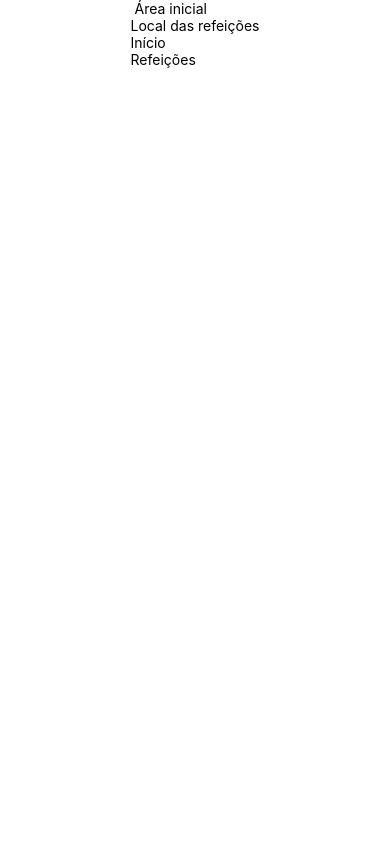
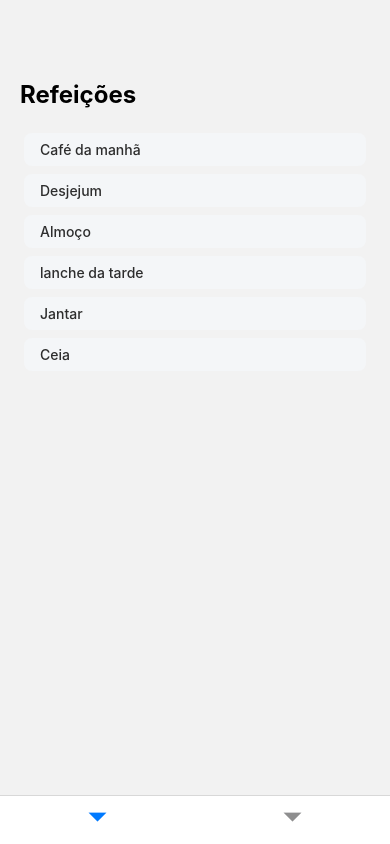
Before and after one commit to projeto-mobile-coding/Not-Fat, a React Native app in the folder Not-Fat/: screen / in a window 390 px wide. Built offline with nearby package versions, Linux system fonts and the light colour scheme.

Commit message:
feat: Criação da Tab bar, criação do componente botao.
Foi criado a tab bar. Criado o componente botao e utilizado na página de refeições

```diff
--- a/Not-Fat/App.js
+++ b/Not-Fat/App.js
@@ -1,13 +1,19 @@
 import { StatusBar } from "expo-status-bar";
 import { StyleSheet, Text, View, Image } from "react-native";
 import { NavigationContainer } from "@react-navigation/native";
+import { Routes } from "./src/routes";
 import Refeicao from "./pages/refeicao";
 
 export default function App() {
   return (
-    <View>
-      <Refeicao />
-      <StatusBar style="light" />
-    </View>
+    <NavigationContainer>
+      <Routes />
+    </NavigationContainer>
+    // <NavigationContainer>
+    //   <View>
+    //     <Routes />
+    //     <StatusBar style="light" />
+    //   </View>
+    // </NavigationContainer>
   );
 }
--- a/Not-Fat/app.json
+++ b/Not-Fat/app.json
@@ -8,7 +8,7 @@
     "userInterfaceStyle": "light",
     "newArchEnabled": true,
     "splash": {
-      "image": "./assets/images/splash-logo (3).png",
+      "image": "./assets/images/splash-logo.png",
       "resizeMode": "native",
       "backgroundColor": "#ffffff"
     },
--- a/Not-Fat/components/constantes/refeicao-nome.js
+++ /dev/null
@@ -1,8 +0,0 @@
-export const refeicaoNome = [
-  "Desjejum",
-  "Café da manhã",
-  "Almoço",
-  "lanche da tarde",
-  "Jantar",
-  "Ceia",
-];
--- a/Not-Fat/pages/perfil/index.js
+++ b/Not-Fat/pages/perfil/index.js
@@ -0,0 +1,38 @@
+import React from "react";
+import { StatusBar } from "expo-status-bar";
+import {
+  KeyboardAvoidingView,
+  StyleSheet,
+  Text,
+  TouchableOpacity,
+  View,
+  ScrollView,
+  Platform,
+} from "react-native";
+import { refeicaoNome } from "../../src/constantes/refeicao-nome";
+import { styles } from "./style";
+
+export default function Refeicao() {
+  return (
+    <View style={styles.container}>
+      <ScrollView style={styles.scrollView}>
+        <View style={styles.container}>
+          <StatusBar style="light" />
+          <View>
+            <Text> Área inicial</Text>
+            <Text>Local das refeições</Text>
+            <View>
+              <Text>Início</Text>
+            </View>
+            <View>
+              <Text>Refeições</Text>
+              <View /* Ficará o espaço para as refeições */>
+                {/* {refeicaoNome.map(refeicao) => ()} */}
+              </View>
+            </View>
+          </View>
+        </View>
+      </ScrollView>
+    </View>
+  );
+}
--- a/Not-Fat/pages/perfil/style.js
+++ b/Not-Fat/pages/perfil/style.js
@@ -0,0 +1,28 @@
+import { StyleSheet } from "react-native";
+import { colors } from "../../src/styles/colors";
+
+export const styles = StyleSheet.create({
+  container: {
+    // flex: 1,
+    backgroundColor: "red",
+    color: colors.text,
+  },
+  scrollView: {
+    flexGrow: 1,
+  },
+  container: {
+    flex: 1,
+    backgroundColor: colors.background,
+    alignItems: "center",
+    justifyContent: "center",
+  },
+  title: {
+    fontSize: 24,
+    fontWeight: "bold",
+    marginBottom: 20,
+  },
+  subTitle: {
+    color: colors.textSecondary,
+    fontSize: 16,
+  },
+});
--- a/Not-Fat/pages/refeicao/index.js
+++ b/Not-Fat/pages/refeicao/index.js
@@ -9,28 +9,28 @@ import {
   ScrollView,
   Platform,
 } from "react-native";
-import { refeicaoNome } from "../../components/constantes/refeicao-nome";
+import { refeicaoNome } from "../../src/constantes/refeicao-nome";
 import { styles } from "./style";
+import { Botao } from "../../src/components/botao";
 
 export default function Refeicao() {
   return (
     <KeyboardAvoidingView
+      style={styles.container}
       behavior={Platform.OS === "ios" ? "padding" : "height"}
     >
-      <ScrollView>
-        <View style={styles.container}>
+      <ScrollView style={styles.scrollView}>
+        <View style={styles.content}>
           <StatusBar style="light" />
           <View>
-            <Text> Área inicial</Text>
-            <Text>Local das refeições</Text>
-            <View>
-              <Text>Início</Text>
-            </View>
-            <View>
-              <Text>Refeições</Text>
-              <View /* Ficará o espaço para as refeições */>
-                {/* {refeicaoNome.map(refeicao) => ()} */}
-              </View>
+            <Text style={styles.title}>Refeições</Text>
+
+            <View /* Ficará o espaço para as refeições */>
+              {refeicaoNome.map((refeicao) => (
+                <Botao variant="primary" key={refeicao.nome}>
+                  {refeicao.nome}
+                </Botao>
+              ))}
             </View>
           </View>
         </View>
--- a/Not-Fat/pages/refeicao/style.js
+++ b/Not-Fat/pages/refeicao/style.js
@@ -1,15 +1,28 @@
 import { StyleSheet } from "react-native";
+import { colors } from "../../src/styles/colors";
 
 export const styles = StyleSheet.create({
   container: {
     flex: 1,
-    backgroundColor: "#fff",
-    alignItems: "center",
-    justifyContent: "center",
+    backgroundColor: colors.background,
+  },
+  scrollView: {
+    flexGrow: 1,
+  },
+  content: {
+    flex: 1,
+    backgroundColor: colors.background,
+    marginTop: 20,
+    paddingHorizontal: 20,
   },
   title: {
     fontSize: 24,
     fontWeight: "bold",
+    marginTop: 60,
     marginBottom: 20,
   },
+  subTitle: {
+    color: colors.textSecondary,
+    fontSize: 16,
+  },
 });
--- /dev/null
+++ b/Not-Fat/src/components/botao/index.js
@@ -0,0 +1,16 @@
+import { Text, TouchableOpacity } from "react-native";
+import { styles } from "../style";
+
+export function Botao({ variant = "primary", onPress, children }) {
+  return (
+    <TouchableOpacity
+      onPress={onPress}
+      style={[
+        styles.button,
+        variant === "primary" ? styles.buttonPrimary : styles.buttonSecondary,
+      ]}
+    >
+      <Text style={styles.buttonText}>{children}</Text>
+    </TouchableOpacity>
+  );
+}
--- /dev/null
+++ b/Not-Fat/src/components/style.js
@@ -0,0 +1,19 @@
+import { StyleSheet } from "react-native";
+import { colors } from "../styles/colors";
+
+export const styles = StyleSheet.create({
+  button: {
+    backgroundColor: colors.inputBackground,
+    paddingHorizontal: 16,
+    paddingVertical: 8,
+    margin: 4,
+    borderRadius: 8,
+  },
+  buttonText: {
+    color: colors.text,
+    fontWeight: "500",
+  },
+  buttonPrimary: {
+    backgroundColor: colors.cardBackground,
+  },
+});
--- /dev/null
+++ b/Not-Fat/src/constantes/refeicao-nome.js
@@ -0,0 +1,8 @@
+export const refeicaoNome = [
+  { nome: "Café da manhã" },
+  { nome: "Desjejum" },
+  { nome: "Almoço" },
+  { nome: "lanche da tarde" },
+  { nome: "Jantar" },
+  { nome: "Ceia" },
+];
--- /dev/null
+++ b/Not-Fat/src/routes.js
@@ -0,0 +1,16 @@
+import { createBottomTabNavigator } from "@react-navigation/bottom-tabs";
+
+import Refeicao from "../pages/refeicao";
+import Perfil from "../pages/perfil";
+
+const Tab = createBottomTabNavigator();
+
+export function Routes() {
+  return (
+    <Tab.Navigator screenOptions={{ headerShown: false }}>
+      <Tab.Screen name=" " component={Refeicao} />
+
+      <Tab.Screen name="  " component={Perfil} />
+    </Tab.Navigator>
+  );
+}
--- /dev/null
+++ b/Not-Fat/src/styles/colors.js
@@ -0,0 +1,10 @@
+export const colors = {
+  primary: "#27AE60",
+  secondary: "#2ECC71",
+  background: "#ffffff ",
+  cardBackground: "#F4F6F8",
+  inputBackground: "#334155",
+  text: "#2D2D2D",
+  textSecondary: "#94a3b8",
+  disabled: "#334155",
+};
```
